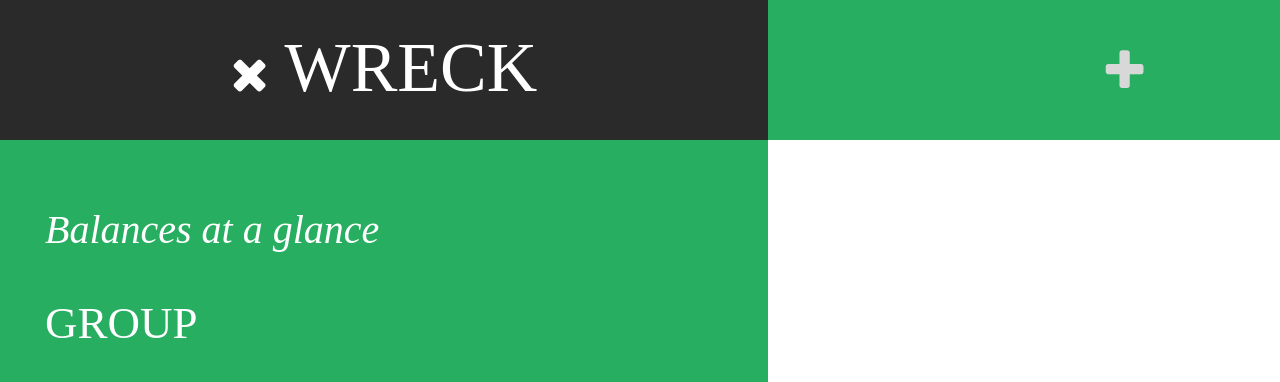
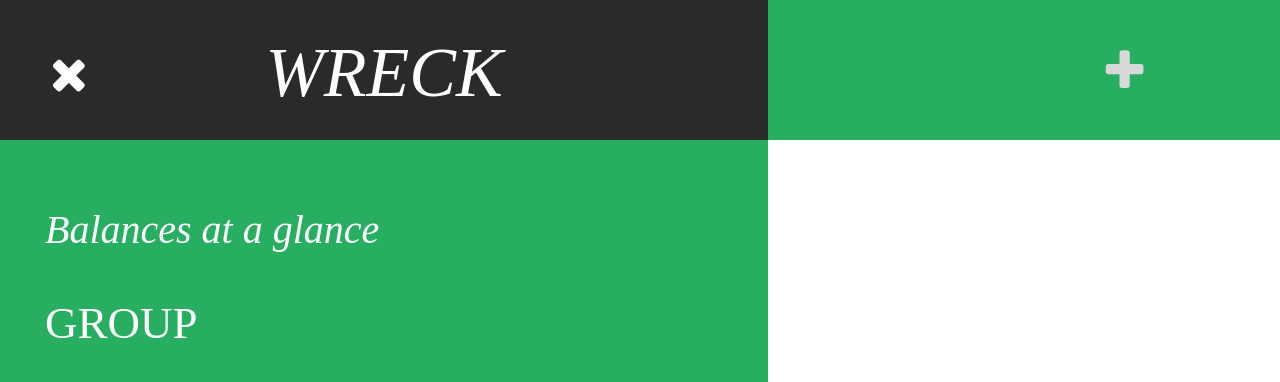
Before and after one commit to katrinaduong/wreck, a PHP site: page /html/issues.html in a window 1280 px wide. Shown: the top 382 px of the page. Run offline with PHP 8.4, Linux system fonts and the light colour scheme; some libraries are stand-ins or nearby versions.

Commit message:
corrected x

```diff
--- a/css/issues.css
+++ b/css/issues.css
@@ -324,7 +324,7 @@ body {
 #sidebar-header {
   width: 100%;
   height: 140px;
-  padding: 15px;
+  padding: 20px;
   background-color: #2a2a2a;
   color: var(--white);
   font-family: Avenir;
@@ -333,9 +333,10 @@ body {
 }
 
 .close-sidebar {
-  display: inline-block;
+  position: absolute;
+  left: 50px;
+  top: 50px;
   color: var(--white);
-  left: 10px;
 }
 
 #user-status {
--- a/html/issues.html
+++ b/html/issues.html
@@ -50,7 +50,7 @@
       <div id="sidebar">
         <div id="sidebar-header">
           <i class="fa fa-times w3-xxxlarge close-sidebar"></i>
-          WRECK
+          <i id="wreck">WRECK</i>
         </div>
         <div id="user-status">
           <div id="user-status-heading">Balances at a glance</div>
```
